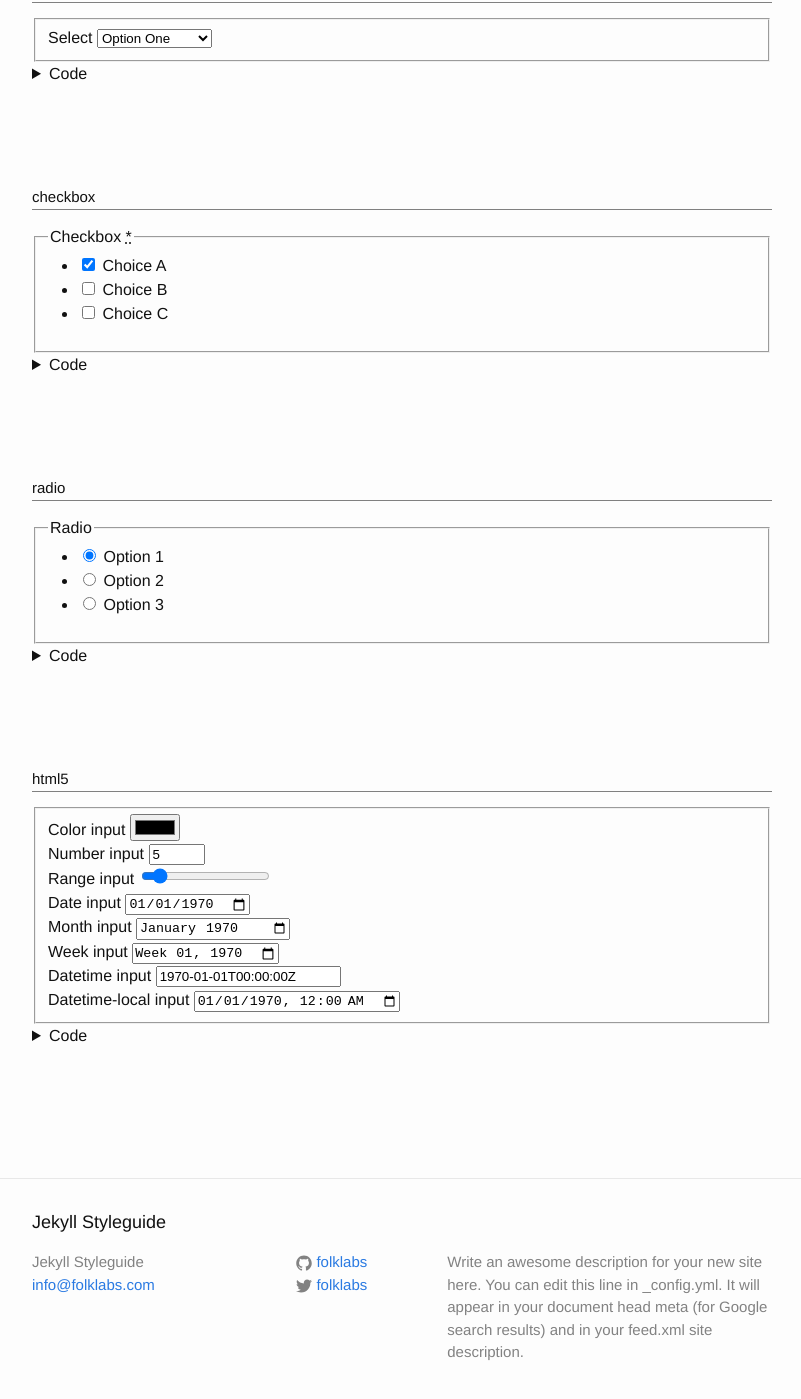
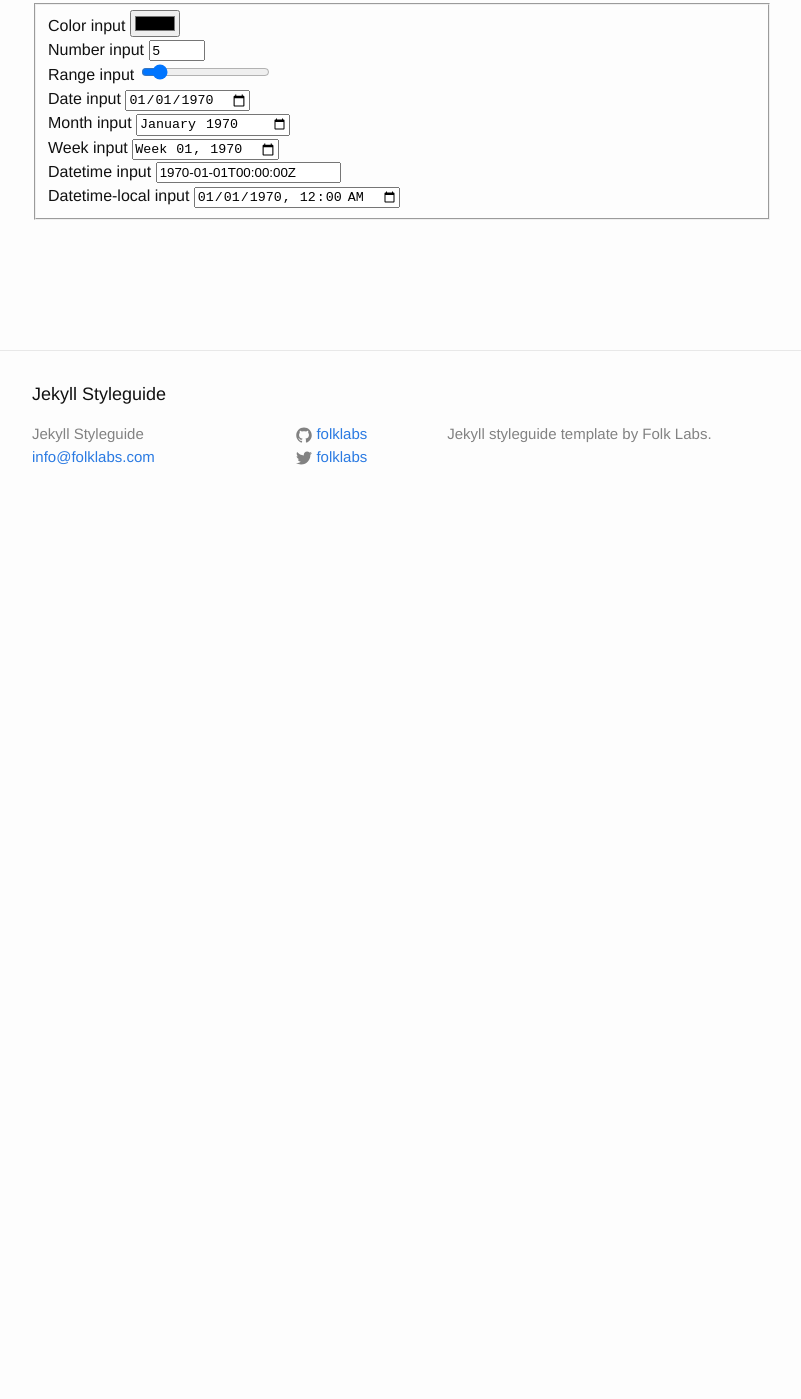
Before and after one commit to folklabs/jekyll-styleguide, a Jekyll site: the page built from styleguide.md, in a window 1280 px wide and 1400 px high, scrolled down 8054 px. Shown: the whole window, without its empty margins (238-1039 px from the left). Built offline with Jekyll 4.4.1, drawn with Linux system fonts in a browser that asks for light colours; after the commit the page ends 8582 px from its top, so only the background shows below that; some of the changed text lies outside the part shown.

Commit message:
Remove code snippets from guide.

```diff
--- a/_config.yml
+++ b/_config.yml
@@ -2,9 +2,7 @@
 title: Jekyll Styleguide
 email: info@folklabs.com
 description: > # this means to ignore newlines until "baseurl:"
-  Write an awesome description for your new site here. You can edit this
-  line in _config.yml. It will appear in your document head meta (for
-  Google search results) and in your feed.xml site description.
+  Jekyll styleguide template by Folk Labs.
 baseurl: "/jekyll-styleguide" # the subpath of your site, e.g. /blog/
 url: "http://yourdomain.com" # the base hostname & protocol for your site
 twitter_username: folklabs
--- a/styleguide.md
+++ b/styleguide.md
@@ -31,15 +31,6 @@
     <div class="pattern">
       <h2 class="pattern-title">{{ name }}</h2>
       {{p.content}}
-
-      <details>
-        <summary>Code</summary>
-      {% highlight html %}
-      {{p.content }}
-      {% endhighlight %}
-
-      </details>
-
     </div>
   {% endfor %}
 
```
